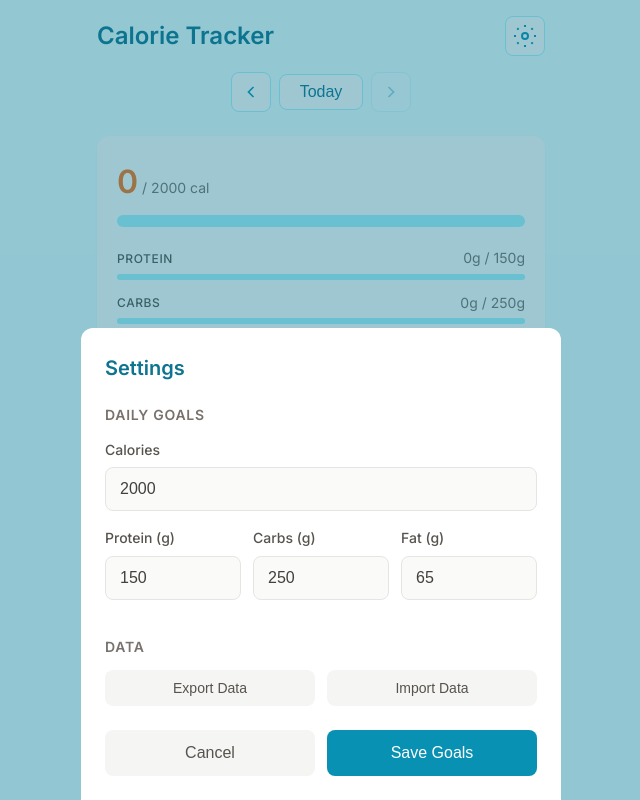
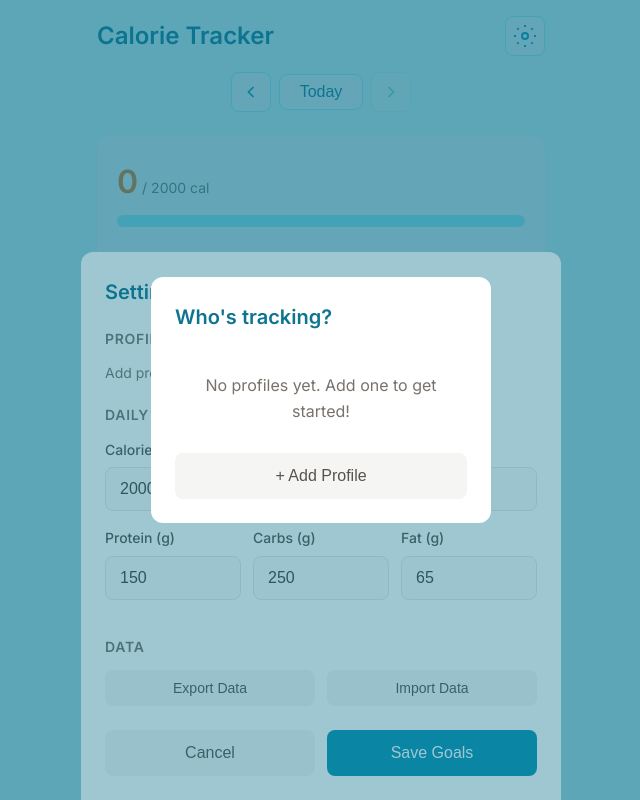
Before and after one commit to saselvan/Mesh_ctracker, a Preact app: page / in a window 1280 px wide. Both pictures are taken after a click on the button 844 px from the left and 36 px from the top of the page. Shown: the whole page, without its empty margins (319-959 px from the left). Built offline with nearby package versions, Linux system fonts and the light colour scheme.

Commit message:
feat: add profile section to settings

```diff
--- a/src/components/Settings.jsx
+++ b/src/components/Settings.jsx
@@ -1,13 +1,25 @@
 import { useState, useEffect, useRef } from 'preact/hooks'
 import { exportAllData, importData } from '../utils/db'
+import { ProfileSettings } from './ProfileSettings'
+import { getProfiles } from '../utils/storage'
 
-export function Settings({ goals = {}, onSave = () => {}, onClose = () => {}, onDataChange = () => {} }) {
+export function Settings({
+  goals = {},
+  onSave = () => {},
+  onClose = () => {},
+  onDataChange = () => {},
+  onProfileChange = () => {},
+  activeProfileId = null
+}) {
   const [calories, setCalories] = useState(goals.calories?.toString() || '2000')
   const [protein, setProtein] = useState(goals.protein?.toString() || '150')
   const [carbs, setCarbs] = useState(goals.carbs?.toString() || '250')
   const [fat, setFat] = useState(goals.fat?.toString() || '65')
   const [status, setStatus] = useState('')
   const fileInputRef = useRef(null)
+
+  const profiles = getProfiles()
+  const hasProfiles = profiles.length > 0
 
   useEffect(() => {
     const handleEscape = (e) => {
@@ -60,10 +72,34 @@ export function Settings({ goals = {}, onSave = () => {}, onClose = () => {}, on
     e.target.value = ''
   }
 
+  const handleProfileSelect = (profileId) => {
+    onProfileChange(profileId)
+  }
+
   return (
     <div class="form-overlay" onClick={onClose}>
       <form class="entry-form" onClick={e => e.stopPropagation()} onSubmit={handleSubmit}>
         <h2 class="form-title">Settings</h2>
+
+        {hasProfiles && (
+          <ProfileSettings
+            onProfileSelect={handleProfileSelect}
+            onClose={() => {}}
+            isPickerMode={false}
+          />
+        )}
+
+        {!hasProfiles && (
+          <div class="profile-management">
+            <h3 class="form-section-title">Profiles</h3>
+            <p class="profile-hint">Add profiles for multiple users on this device.</p>
+            <ProfileSettings
+              onProfileSelect={handleProfileSelect}
+              onClose={() => {}}
+              isPickerMode={true}
+            />
+          </div>
+        )}
 
         <h3 class="form-section-title">Daily Goals</h3>
 
```
